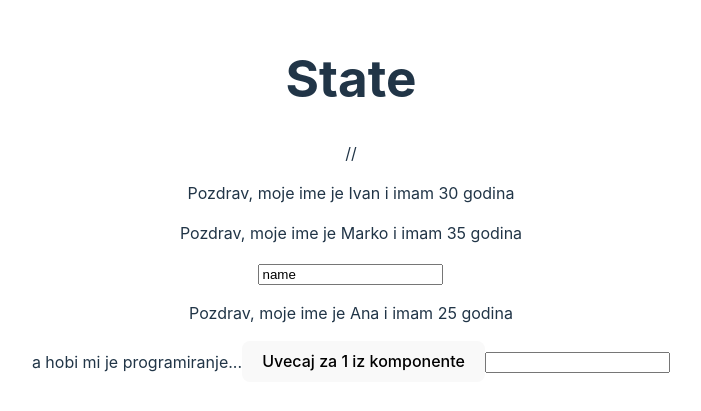
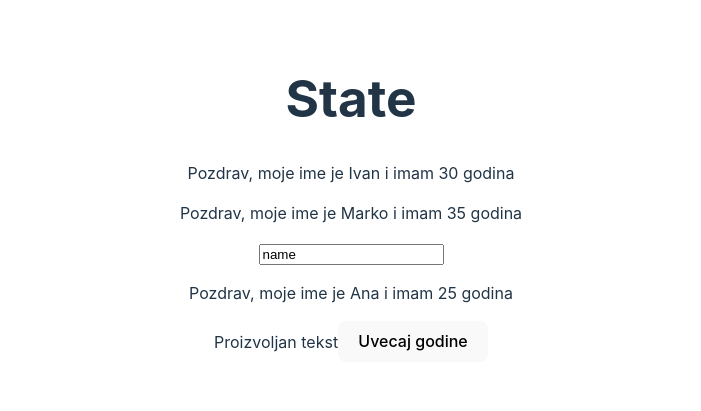
Before and after one commit to Durdicas/example_class_state, a React (Vite) app: page / in a window 1280 px wide. Shown: the part 201-612 px from the top of the page, without its empty margins (289-990 px from the left). Built offline with nearby package versions, Linux system fonts and the light colour scheme.

Commit message:
new changes

```diff
--- a/src/App.jsx
+++ b/src/App.jsx
@@ -1,7 +1,7 @@
 import './App.css'
-import { Component } from 'react'
+//import { Component } from 'react'
 import { UserClass, UserFunction, UserChildren } from './user'
-import  Komponents  from './Komponents'
+//import  Komponents  from './Komponents'
 import { useState } from 'react'
 
 function App() {
@@ -26,7 +26,7 @@ function App() {
     }
 
     const handleChangeName = event => {
-      console.log("handleChangeName", event.target.value)
+      //console.log("handleChangeName", event.target.value)
       const newUsers = [...users]
       newUsers[1].name = event.target.value
       setUsers(newUsers)
@@ -37,12 +37,12 @@ function App() {
     return (
       <>
         <h1>State</h1>
-        //<UserClass name={users[0].name} years={users[0].years} />
+        <UserClass name={users[0].name} years={users[0].years} />
         <UserFunction name={users[1].name} years={users[1].years} changeName={handleChangeName}/>
         <UserChildren name={users[2].name} years={users[2].years}>
-          a hobi mi je programiranje...
+          {tekst}
         </UserChildren>
-        <Komponents uvecaj={uvecajGodine} />
+        <button onClick={uvecajGodine}> Uvecaj godine</button>
       </>
     )
   }
```
